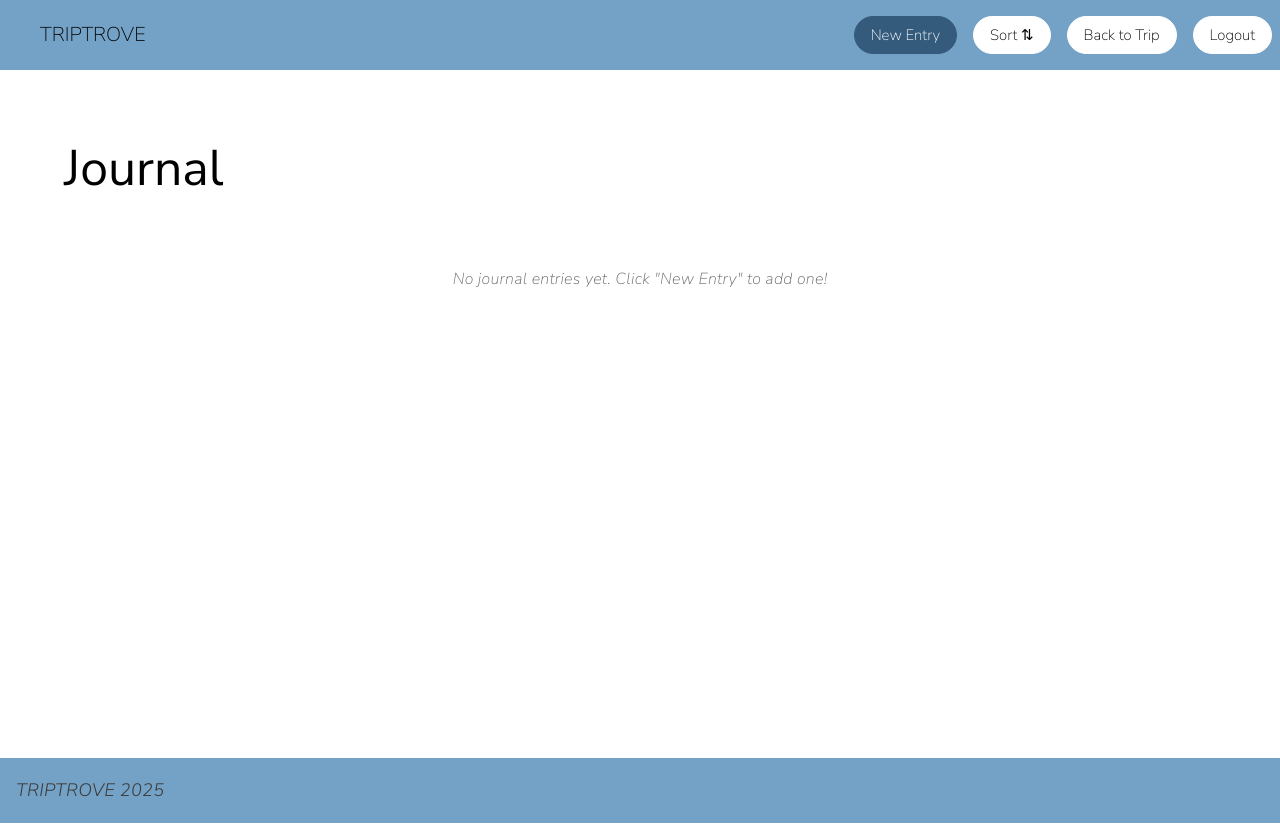
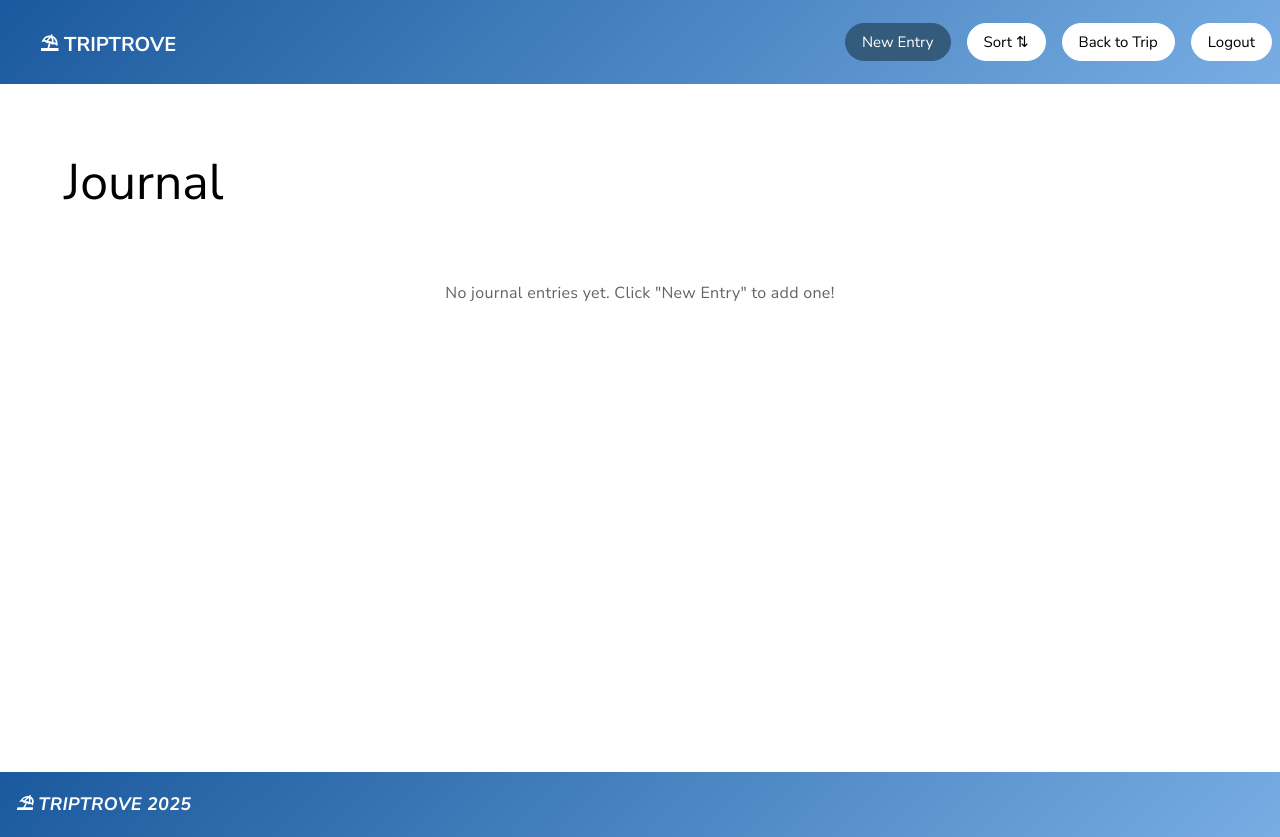
Before and after one commit to isabelrpa/IsabelPapa_12SE_PartA, a Flask app: page /journal/26 in a window 1280 px wide. Run offline with Flask 3, Linux system fonts and the light colour scheme; a user stored in the database is signed in; data comes from the database, SQL or seed files in the repository; both versions use the stored data as it was after the commit.

Commit message:
Updated CSS

```diff
--- a/static/style.css
+++ b/static/style.css
@@ -7,8 +7,8 @@
 h1, h1 a {
     font-family: 'Nunito Sans', sans-serif;
     font-size: 20px;
-    font-weight: lighter;
-    color: rgb(1,1,1);
+    font-weight: bold;
+    color: white;
     padding: 0;
     padding-left: 1rem;
     border: none;
@@ -40,9 +40,21 @@ h3 {
 p {
     font-family: 'Nunito Sans', sans-serif;
     font-size: 18px;
-    font-weight: 300;
+    font-weight: bold;
+    font-style: normal;
+    color: rgb(0, 0, 0);
+    margin-left: 2rem; /*adjusted to surpass div wrapper*/
+    line-height: 1.6;
+    letter-spacing: 0.3px;
+    max-width: 1200px;
+}
+
+p.footer {
+    font-family: 'Nunito Sans', sans-serif;
+    font-size: 18px;
+    font-weight: bold;
     font-style: italic;
-    color: rgb(60, 60, 60);
+    color: rgb(255, 255, 255);
     margin-left: 1rem;
     line-height: 1.6;
     letter-spacing: 0.3px;
@@ -66,7 +78,7 @@ header {
     display: flex;
     justify-content: space-between;
     align-items: center;
-    background-color: rgba(46, 116, 170, 0.667);
+    background: linear-gradient(135deg, #1a599d 0%, #77ade3 100%);
     padding: 0.5rem;
 }
 
@@ -79,7 +91,7 @@ nav {
 nav a {
     font-family: 'Nunito Sans', sans-serif;
     font-size: 15px;
-    font-weight: lighter;
+    font-weight: normal;
     color: rgb(1,1,1);
     text-decoration: none;
     padding: 0.5rem 0.1rem;
@@ -106,7 +127,7 @@ nav a:focus {
 footer {
     display: flex;
     justify-content: space-between;
-    background-color: rgba(46, 116, 170, 0.667);
+    background: linear-gradient(135deg, #1a599d 0%, #77ade3 100%);
     text-align: center;
     padding: 0.001rem;
     margin-top: auto;
@@ -721,7 +822,7 @@ input[type="date"] {
 .no-entries {
     font-family: 'Nunito Sans', sans-serif;
     font-size: 16px;
-    font-weight: lighter;
+    font-weight: normal;
     color: rgb(100, 100, 100);
     text-align: center;
     margin: 4rem 0;
@@ -822,7 +923,7 @@ input[type="date"] {
 .new-entry-btn {
     font-family: 'Nunito Sans', sans-serif;
     font-size: 15px;
-    font-weight: lighter;
+    font-weight: normal;
     color: white !important; /* Override nav styling */
     text-decoration: none;
     padding: 0.5rem 1rem !important;
--- a/templates/album.html
+++ b/templates/album.html
@@ -3,7 +3,7 @@
 {% block head %}
 <header>
     <h1>
-        <a href="/">TRIPTROVE</a>
+        <a href="/">⛱ TRIPTROVE</a>
     </h1>
     <nav>
         <a href="/trip/{{trip_id}}">Back to Trip</a>
@@ -97,5 +97,5 @@ document.addEventListener('DOMContentLoaded', function() {
 {% endblock %}
 
 {% block footer %}
-<p>TRIPTROVE 2025</p>
+<p class="footer">⛱ TRIPTROVE 2025</p>
 {% endblock %}
--- a/templates/form.html
+++ b/templates/form.html
@@ -3,7 +3,7 @@
 {% block head %}
 <header>
     <h1>
-        <a href="/">TRIPTROVE</a>
+        <a href="/">⛱ TRIPTROVE</a>
     </h1>
     <nav>
         <a href="/logout">Logout</a>
@@ -67,7 +67,7 @@
                 name="trip_image"
                 accept="image/png, image/jpeg, image/jpg, image/gif, image/webp"
                 required>
-            <small style="color: #666;">Accepted formats: PNG, JPG, JPEG, GIF, WEBP (Max 16MB)</small>
+            <small>Accepted formats: PNG, JPG, JPEG, GIF, WEBP (Max 16MB)</small>
         </div>
 
         <div class="form-group">
@@ -181,5 +181,5 @@ document.addEventListener('DOMContentLoaded', function() {
 {% endblock %}
 
 {% block footer %}
-<p>TRIPTROVE 2025</p>
+<p class="footer">⛱ TRIPTROVE 2025</p>
 {% endblock %}
--- a/templates/journal.html
+++ b/templates/journal.html
@@ -3,7 +3,7 @@
 {% block head %}
 <header>
     <h1>
-        <a href="/">TRIPTROVE</a>
+        <a href="/">⛱ TRIPTROVE</a>
     </h1>
     <nav>
         <a href="/journal/add/{{ trip_id }}" class="new-entry-btn">New Entry</a>
@@ -209,5 +209,5 @@ document.addEventListener('DOMContentLoaded', function() {
 {% endblock %}
 
 {% block footer %}
-<p>TRIPTROVE 2025</p>
+<p class="footer">⛱ TRIPTROVE 2025</p>
 {% endblock %}
--- a/templates/login.html
+++ b/templates/login.html
@@ -3,7 +3,7 @@
 {% block head %}
 <header>
     <h1>
-        <a href="/">TRIPTROVE</a>
+        <a href="/">⛱ TRIPTROVE</a>
     </h1>
     <nav>
         {% if show_register %}
@@ -84,5 +84,5 @@
 {% endblock %}
 
 {% block footer %}
-<p>TRIPTROVE 2025</p>
+<p class="footer">⛱ TRIPTROVE 2025</p>
 {% endblock %}
--- a/templates/new_entry.html
+++ b/templates/new_entry.html
@@ -3,7 +3,7 @@
 {% block head %}
 <header>
     <h1>
-        <a href="/">TRIPTROVE</a>
+        <a href="/">⛱ TRIPTROVE</a>
     </h1>
     <nav>
         <a href="/create">Add a Trip!</a>
@@ -54,5 +54,5 @@
 {% endblock %}
 
 {% block footer %}
-<p>TRIPTROVE 2025</p>
+<p class="footer">⛱ TRIPTROVE 2025</p>
 {% endblock %}
--- a/templates/trip.html
+++ b/templates/trip.html
@@ -3,7 +3,7 @@
 {% block head %}
 <header>
     <h1>
-        <a href="/">TRIPTROVE</a>
+        <a href="/">⛱ TRIPTROVE</a>
     </h1>
     <nav>
         <a href="/create">Add a Trip!</a>
@@ -34,6 +34,5 @@
 {% endblock %}
 
 {% block footer %}
-<p>TRIPTROVE 2025</p>
-
+<p class="footer"> ⛱ TRIPTROVE 2025</p>
 {% endblock %}
--- a/templates/update.html
+++ b/templates/update.html
@@ -3,7 +3,7 @@
 {% block head %}
 <header>
     <h1>
-        <a href="/">TRIPTROVE</a>
+        <a href="/">⛱ TRIPTROVE</a>
     </h1>
     <nav>
         <a href="/create">Add a Trip!</a>
@@ -192,5 +192,5 @@ document.addEventListener('DOMContentLoaded', function() {
 {% endblock %}
 
 {% block footer %}
-<p>TRIPTROVE 2025</p>
+<p class="footer">⛱ TRIPTROVE 2025</p>
 {% endblock %}
--- a/templates/update_photo.html
+++ b/templates/update_photo.html
@@ -3,7 +3,7 @@
 {% block head %}
 <header>
     <h1>
-        <a href="/">TRIPTROVE</a>
+        <a href="/">⛱ TRIPTROVE</a>
     </h1>
     <nav>
         <a href="/album/{{photo.trip_id}}">Back to Album</a>
@@ -50,5 +50,5 @@
 {% endblock %}
 
 {% block footer %}
-<p>TRIPTROVE 2025</p>
+<p class="footer">⛱ TRIPTROVE 2025</p>
 {% endblock %}
--- a/templates/upload_photo.html
+++ b/templates/upload_photo.html
@@ -3,7 +3,7 @@
 {% block head %}
 <header>
     <h1>
-        <a href="/">TRIPTROVE</a>
+        <a href="/">⛱ TRIPTROVE</a>
     </h1>
     <nav>
         <a href="/album/{{trip_id}}">Back to Album</a>
@@ -40,5 +40,5 @@
 {% endblock %}
 
 {% block footer %}
-<p>TRIPTROVE 2025</p>
+<p class="footer">⛱ TRIPTROVE 2025</p>
 {% endblock %}
```
Also changed, not shown: other parts of static/style.css (+111 -22 lines), templates/index.html (+10 -2 lines), part_a.db, static/uploads/1763880004_a.jpg (added), static/uploads/1764130023_1.0_Mobile.jpg (added), static/uploads/1764142026_1.0_DESKTOP.jpg (added), static/uploads/1764142195_3.1_mobile.jpg (added), static/uploads/1764142335_3.1_mobile.jpg (added), static/uploads/1764142897_3.1_mobile.jpg (added).
